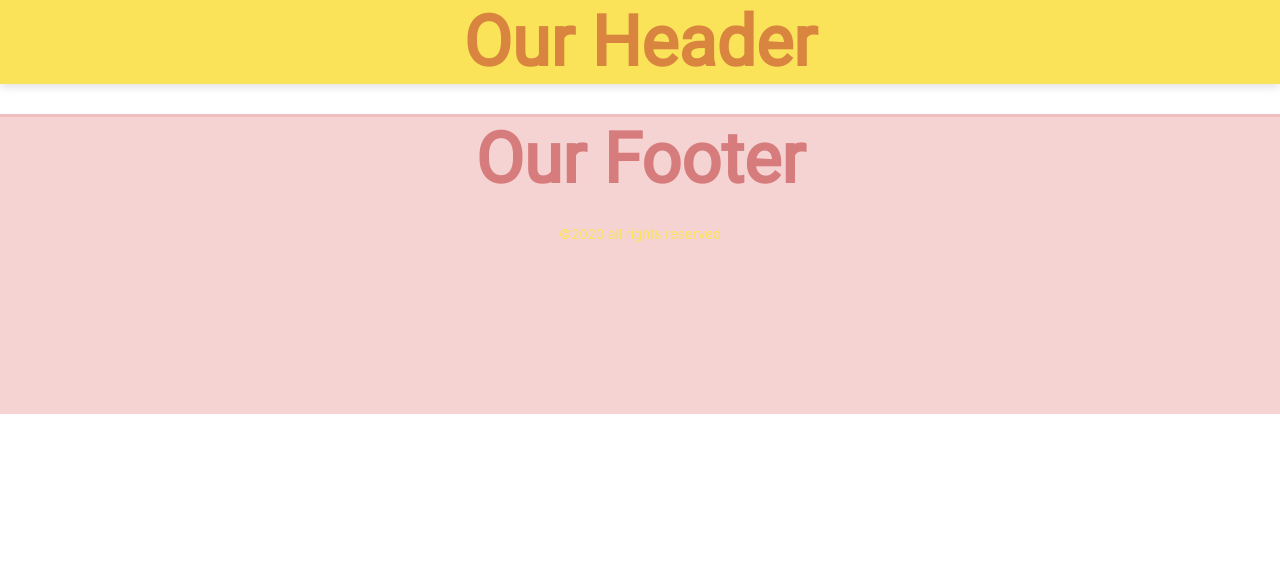
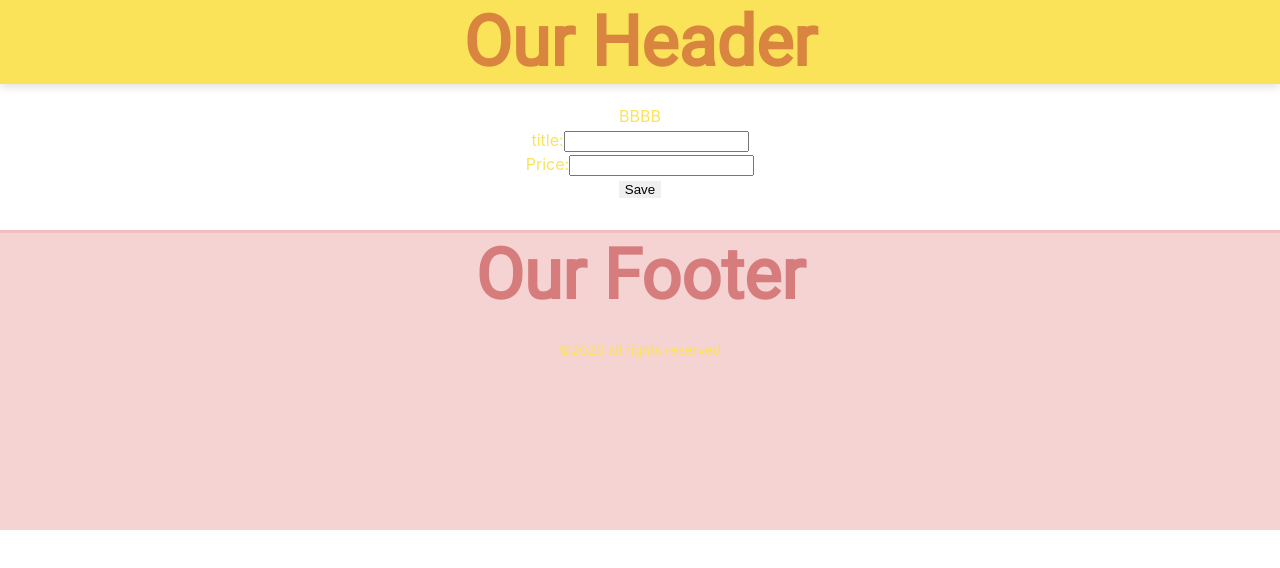
Before and after one commit to dbattat1/final-sprint, a React (Create React App) app in the folder frontend/: page /edit/1 in a window 1280 px wide. Shown: the top 568 px of the page. Built offline with nearby package versions, Linux system fonts and the light colour scheme; no server answers.

Commit message:
seond day 16

```diff
--- a/frontend/src/App.js
+++ b/frontend/src/App.js
@@ -8,6 +8,7 @@ import CityPage from './pages/CityPage.jsx';
 import ProductDetails from './pages/ProductDetails';
 import { Header } from './cmps/Header.jsx';
 import {Footer} from './cmps/Footer.jsx';
+import EditProduct from './pages/EditProduct.jsx';
 
 const history = createBrowserHistory();
 
@@ -17,6 +18,7 @@ function App() {
      <Header/>
       <Router history={history}>
         <Switch>
+          <Route path='/edit/:id?' component={EditProduct} exact/>
           <Route path="/:id" component={CityPage} exact/>
           <Route path="/" component={Home} exact/>
           <Route path='/user/:id' component={ProductDetails}/>
--- a/frontend/src/actions/productActions.js
+++ b/frontend/src/actions/productActions.js
@@ -26,13 +26,13 @@ export function loadProduct(userId) {
     };
   }
 
-  export function removeProduct(user) {
+  export function updateProduct(user) {
     return async dispatch => {
       try {
-        await productService.remove(user);
-        dispatch(_removeProduct(user));
+        await productService.update(user);
+        dispatch(_updateProduct(user));
       } catch (err) {
-        console.log('ProductActions: err in removeProduct', err);
+        console.log('ProductActions: err in updateProduct', err);
       }
     };
   }
@@ -51,9 +51,9 @@ export function loadProduct(userId) {
     };
   }
 
-  function _removeProduct(userId) {
+  function _updateProduct(userId) {
     return {
-      type: 'PRODUCT_REMOVE',
+      type: 'PRODUCT_UPDATE',
       userId
     };
   }
--- a/frontend/src/cmps/ProductList.jsx
+++ b/frontend/src/cmps/ProductList.jsx
@@ -4,7 +4,7 @@ import { ProductPreview } from '../cmps/ProductPreview.jsx';
 export function ProductList(props) {
 
     return (
-        <div className="">
+        <div className="flex space-between">
             {props.users && props.users.map((user, idx) => <ProductPreview user={user} key={idx} onRemoveProduct={props.onRemoveProduct} /> )}
         </div>
     )
--- a/frontend/src/cmps/ProductPreview.jsx
+++ b/frontend/src/cmps/ProductPreview.jsx
@@ -11,8 +11,9 @@ export function ProductPreview(props) {
             <h3>Description: {user.product.description}</h3>
             <h3>From: (city) {user.product.city.name}</h3>
             <p>Price: ${user.product.price}</p>
-            <button onClick={() => props.onRemoveProduct(user)}>Delete Product</button>
-            <Link to={`/user/${user._id}`}>Product Details</Link>
+            <button onClick={() => props.onRemoveProduct(user)}>Delete Product |</button>
+            <Link to={`/user/${user._id}`}>Product Details |</Link>
+            <Link to={`/edit/${user._id}`}>Edit Product</Link>
         </div>
     );
 };
--- a/frontend/src/pages/CityPage.jsx
+++ b/frontend/src/pages/CityPage.jsx
@@ -1,8 +1,9 @@
 import React, { Component } from 'react'
 import { connect } from 'react-redux';
 import { loadCity } from '../actions/cityActions.js';
-import { loadProducts, removeProduct } from '../actions/productActions.js';
+import { loadProducts, updateProduct } from '../actions/productActions.js';
 import { ProductList } from '../cmps/ProductList.jsx';
+import { Link } from 'react-router-dom';
 
 class CityPage extends Component {
     componentDidMount() {
@@ -26,6 +27,7 @@ class CityPage extends Component {
         if (!city) return 'Loading';
         return (
             <div>
+                <Link to={`/become`}>BECOME</Link>
                 <h1>Expreince {`${city.name}`}!</h1>
                 <h3>{city._id}</h3>
                 <h3>{city.name}</h3>
@@ -46,7 +48,7 @@ const mapStateToProps = (state) => {
 const mapDispatchToProps = {
     loadCity,
     loadProducts,
-    removeProduct
+    updateProduct
 };
 
 export default connect(mapStateToProps, mapDispatchToProps)(CityPage);
--- /dev/null
+++ b/frontend/src/pages/EditProduct.jsx
@@ -0,0 +1,96 @@
+import React, { Component } from 'react'
+import { connect } from 'react-redux'
+import { loadProducts, updateProduct } from '../actions/productActions.js';
+import productService from '../services/productService.js';
+
+class EditProduct extends Component {
+    state = {
+        title: '',
+        price: '',
+    };
+
+    componentDidMount() {
+        this.loadUser();
+    }
+
+    loadUser() {
+        const { id } = this.props.match.params;
+        if (!id) return;
+
+        productService.get(id).then(user => {
+            this.setState({ ...user.product });
+        })
+
+
+    }
+
+    handleChange = (ev) => {
+        let { name, value } = ev.target;
+        value = ev.target.type === 'number' ? parseInt(value) : value;
+        this.setState({ [name]: value });
+    };
+
+    handleSubmit = (ev) => {
+        ev.preventDefault();
+        const { id } = this.props.match.params;
+        if (!id) return;
+        productService.get(id)
+            .then(user => {
+            user.product = this.state;
+            this.props.updateProduct(user);
+        })
+    };
+
+    render() {
+        console.log(this.state);
+        const { title, price } = this.state;
+        return (
+            <div>
+                BBBB
+            <form onSubmit={this.handleSubmit}>
+                <div>
+                    <label>
+                        title:
+                            <input
+                            value={title}
+                            type="text"
+                            name="title"
+                            required
+                            onChange={this.handleChange}
+                        />
+                    </label>
+                </div>
+                <div>
+                    <label>
+                        Price:
+                            <input
+                            value={price}
+                            type="number"
+                            name="price"
+                            required
+                            onChange={this.handleChange}
+                        />
+                    </label>
+                </div>
+                <button>Save</button>
+            </form>
+        </div>
+        )
+    }
+}
+
+
+
+
+const mapStateToProps = (state) => {
+    return {
+        user: state.product.product,
+    };
+};
+
+const mapDispatchToProps = {
+    loadProducts,
+    updateProduct
+}
+
+export default connect(mapStateToProps, mapDispatchToProps)(EditProduct)
--- a/frontend/src/services/productService.js
+++ b/frontend/src/services/productService.js
@@ -2,7 +2,7 @@ import httpService from './httpService';
 export default {
     query,
     get,
-    remove
+    update
 }
 
 function query(cityId) {
@@ -13,8 +13,6 @@ function get(userId) {
     return httpService.get(`user/${userId}`)
 }
 
-function remove(user) {
-    console.log(user);
-
+function update(user) {
     return httpService.put(`user/${user._id}`, user);
   }
```
Also changed, not shown: frontend/src/pages/BecomeASeller.jsx (deleted, +0 -48 lines), 1 other file (tests, documents, lock files or other folders).
